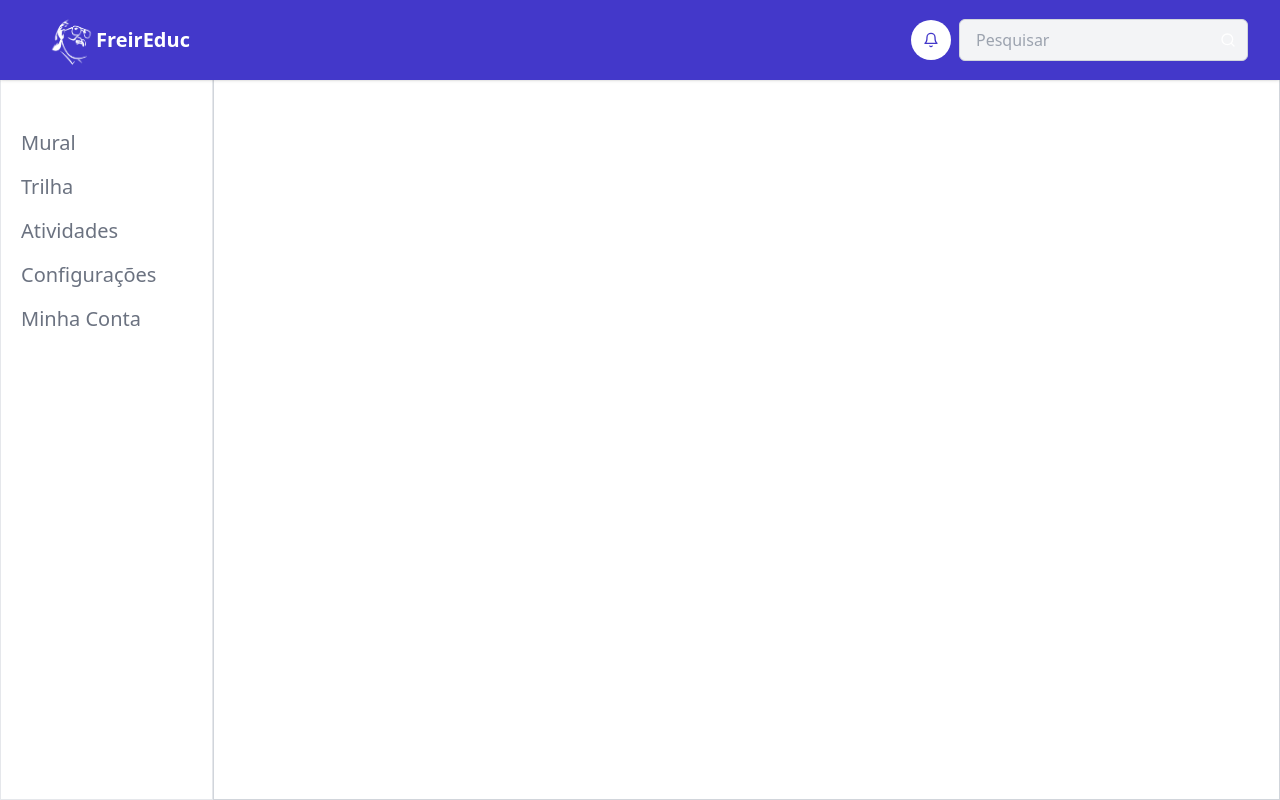
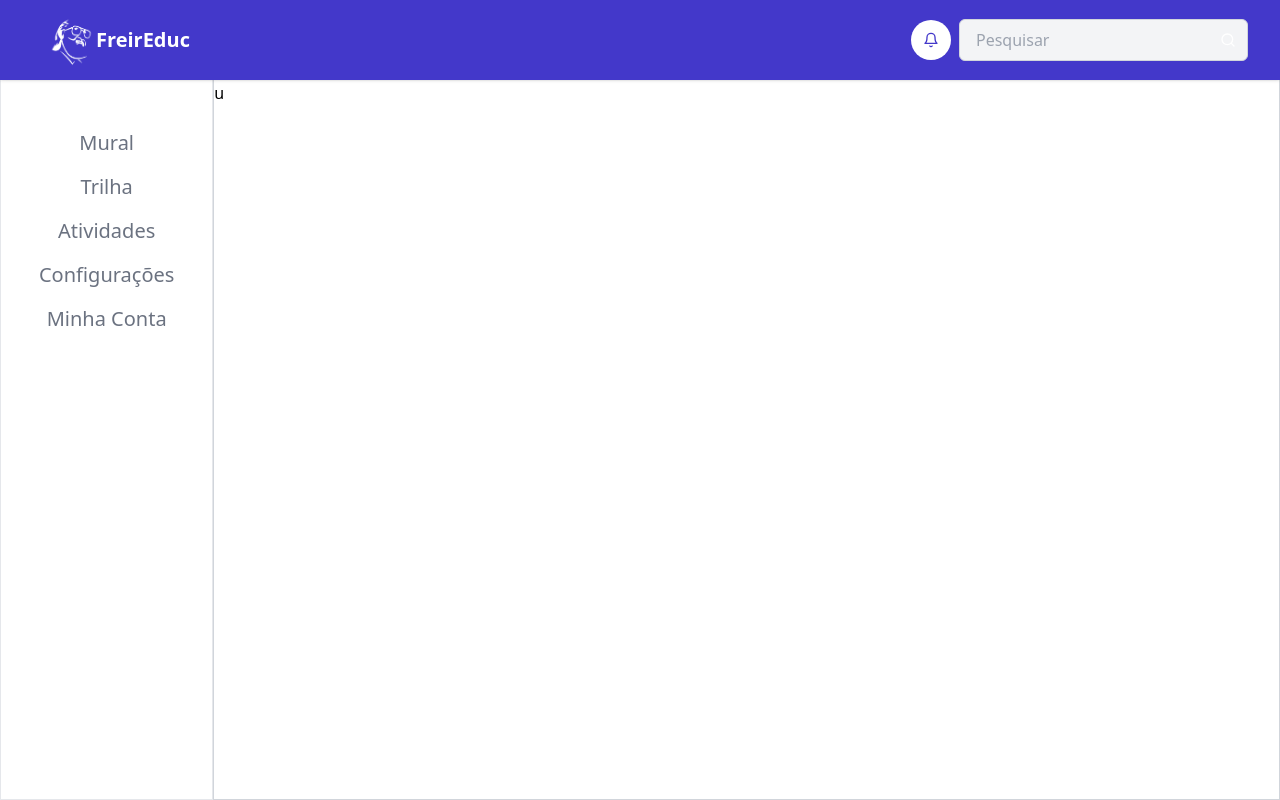
Before and after one commit to nathalia-84/app-abc, a React (Vite) app in the folder frontend/: page /mural in a window 1280 px wide. Built offline with nearby package versions, Linux system fonts and the light colour scheme.

Commit message:
adicionando rotas

```diff
--- /dev/null
+++ b/frontend/src/mural/Atividades.tsx
@@ -0,0 +1,9 @@
+function Atividades() {
+    return (
+
+    <div className=" text-black mt-20">i</div>
+      );
+  }
+
+
+export default Atividades;
--- /dev/null
+++ b/frontend/src/mural/Configuracoes.tsx
@@ -0,0 +1,11 @@
+import { FiSearch, FiBell } from 'react-icons/fi';
+
+function Atividades() {
+    return (
+
+    <div className=" text-black mt-20">t</div>
+      );
+  }
+
+
+export default Atividades;
--- a/frontend/src/mural/Dashboard.tsx
+++ b/frontend/src/mural/Dashboard.tsx
@@ -1,27 +1,51 @@
-import React from 'react';
+import React, { useState } from 'react';
 import Navbar from './Navbar';
+import Mural from './Mural';
+import Trilha from './Trilha';
+import Atividades from './Atividades';
+import Configuracoes from './Configuracoes';
+import MinhaConta from './MinhaConta';
 
 const Dashboard: React.FC = () => {
+  const [currentPage, setCurrentPage] = useState('mural'); // Página inicial: Mural
+
+  const renderContent = () => {
+    switch (currentPage) {
+      case 'mural':
+        return <Mural />;
+      case 'trilha':
+        return <Trilha />;
+      case 'atividades':
+        return <Atividades />;
+      case 'configuracoes':
+        return <Configuracoes />;
+      case 'minhaConta':
+        return <MinhaConta />;
+      default:
+        return null;
+    }
+  };
+
   return (
     <div className="flex h-screen">
       {/* Menu Lateral */}
       <div className="w-1/6 bg-white text-gray-800 border border-gray-200">
         {/* Conteúdo do Menu */}
         <div className="flex flex-col text-xl p-4 mt-20 px-5 py-10 text-gray-500">
-          <a href="#" className="my-2">Mural</a>
-          <a href="#" className="my-2">Trilha</a>
-          <a href="#" className="my-2">Atividades</a>
-          <a href="#" className="my-2">Configurações</a>
-          <a href="#" className="my-2">Minha Conta</a>
+          <button onClick={() => setCurrentPage('mural')} className="my-2">Mural</button>
+          <button onClick={() => setCurrentPage('trilha')} className="my-2">Trilha</button>
+          <button onClick={() => setCurrentPage('atividades')} className="my-2">Atividades</button>
+          <button onClick={() => setCurrentPage('configuracoes')} className="my-2">Configurações</button>
+          <button onClick={() => setCurrentPage('minhaConta')} className="my-2">Minha Conta</button>
         </div>
       </div>
 
       {/* Navbar */}
-      <Navbar/>
+      <Navbar />
 
       {/* Conteúdo da Página */}
-      <div className="flex-grow bg-white border border-gray-300">
-        {/* Restante do conteúdo da página */}
+      <div className="flex-grow bg-white border border-gray-300 ">
+        {renderContent()}
       </div>
     </div>
   );
--- /dev/null
+++ b/frontend/src/mural/MinhaConta.tsx
@@ -0,0 +1,9 @@
+function Trilha() {
+    return (
+
+    <div className=" text-black mt-20">s</div>
+      );
+  }
+
+
+export default Trilha;
--- /dev/null
+++ b/frontend/src/mural/Mural.tsx
@@ -0,0 +1,11 @@
+import { FiSearch, FiBell } from 'react-icons/fi';
+
+function Mural() {
+    return (
+
+    <div className="text-black mt-20">u</div>
+      );
+  }
+
+
+export default Mural;
--- /dev/null
+++ b/frontend/src/mural/Trilha.tsx
@@ -0,0 +1,9 @@
+function Trilha() {
+    return (
+
+    <div className=" text-black mt-20">a</div>
+      );
+  }
+
+
+export default Trilha;
```
